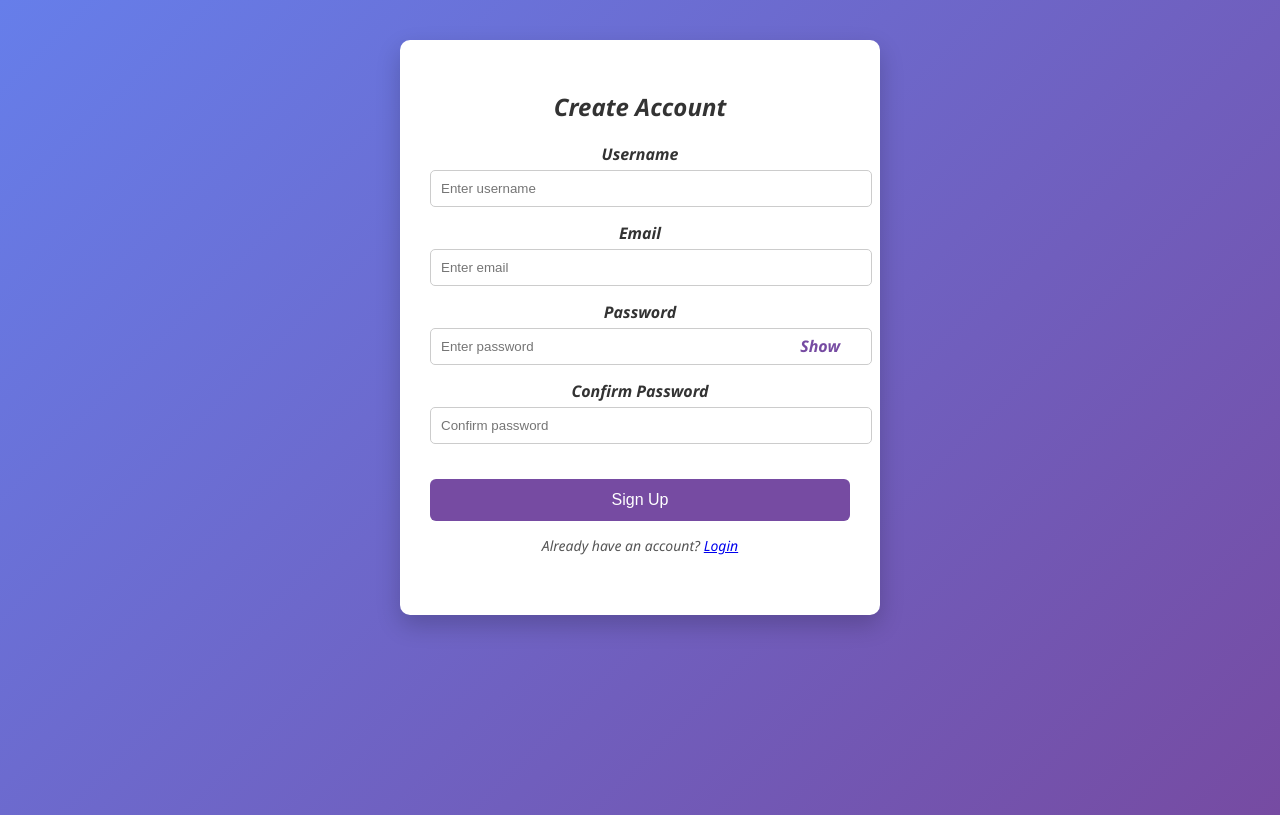
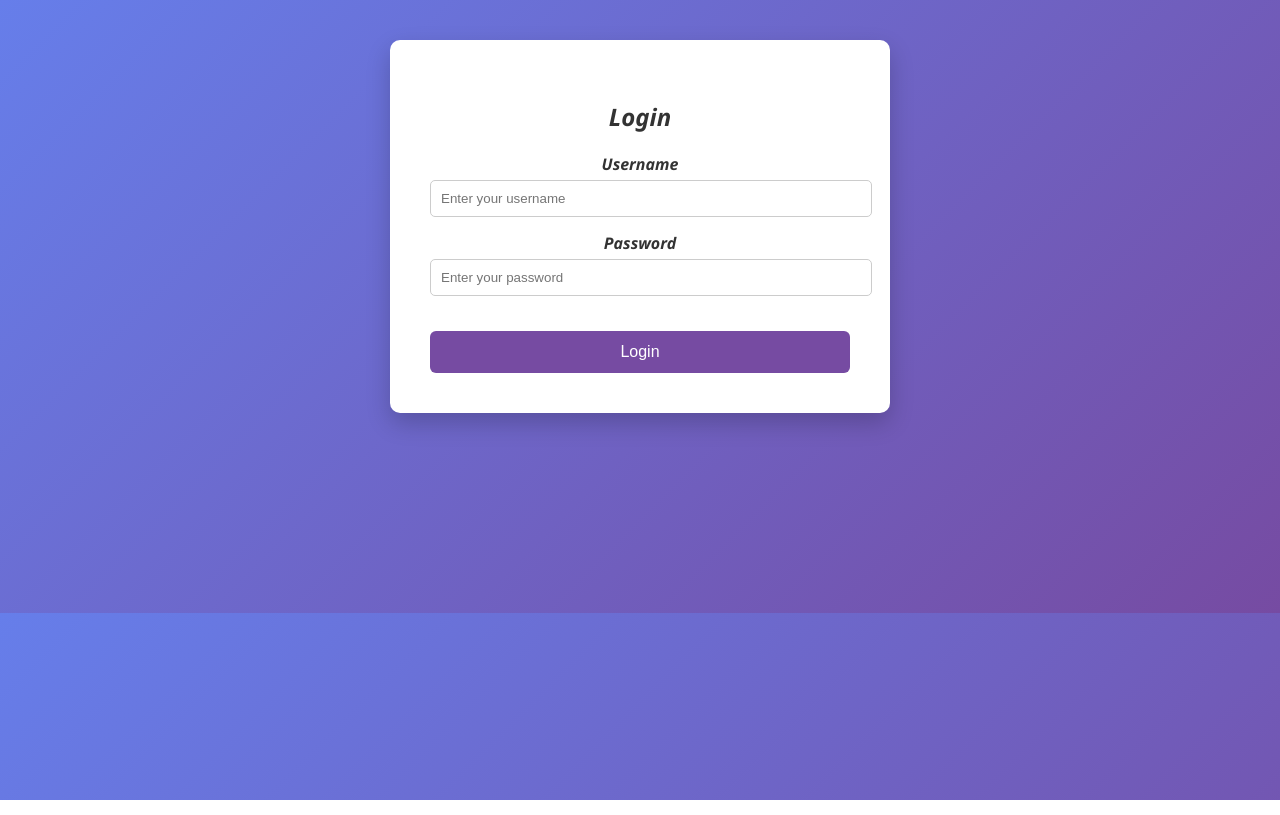
Before and after one commit to Annie2244/student-management, a React (Create React App) app in the folder frontend/: page /signup in a window 1280 px wide. Built offline with nearby package versions, Linux system fonts and the light colour scheme.

Commit message:
Use localStorage for Add Course (frontend only)

```diff
--- a/frontend/src/components/AddCourse.js
+++ b/frontend/src/components/AddCourse.js
@@ -1,6 +1,4 @@
-// src/components/AddCourse.js
 import { useState } from "react";
-import axios from "axios";
 import { useNavigate } from "react-router-dom";
 
 function AddCourse() {
@@ -8,29 +6,62 @@ function AddCourse() {
   const [creditUnits, setCreditUnits] = useState("");
   const navigate = useNavigate();
 
-  const handleSubmit = async (e) => {
+  const handleSubmit = (e) => {
     e.preventDefault();
-    try {
-      await axios.post("http://localhost:8080/api/courses", { name, creditUnits });
-      navigate("/courses");
-    } catch (error) {
-      console.error("Error adding course:", error);
-    }
+
+    // create new course object
+    const newCourse = {
+      id: Date.now(),
+      name: name,
+      creditUnits: creditUnits
+    };
+
+    // get existing courses from localStorage
+    const existingCourses =
+      JSON.parse(localStorage.getItem("courses")) || [];
+
+    // add new course
+    existingCourses.push(newCourse);
+
+    // save back to localStorage
+    localStorage.setItem("courses", JSON.stringify(existingCourses));
+
+    // go back to courses page
+    navigate("/courses");
   };
 
   return (
     <div style={{ padding: "20px" }}>
       <h2>Add Course</h2>
+
       <form onSubmit={handleSubmit}>
         <div>
-          <label>Name:</label>
-          <input value={name} onChange={(e) => setName(e.target.value)} required />
+          <label>Course Name:</label>
+          <br />
+          <input
+            type="text"
+            value={name}
+            onChange={(e) => setName(e.target.value)}
+            required
+          />
         </div>
+
+        <br />
+
         <div>
           <label>Credit Units:</label>
-          <input value={creditUnits} onChange={(e) => setCreditUnits(e.target.value)} required />
+          <br />
+          <input
+            type="number"
+            value={creditUnits}
+            onChange={(e) => setCreditUnits(e.target.value)}
+            required
+          />
         </div>
-        <button type="submit">Add</button>
+
+        <br />
+
+        <button type="submit">Add Course</button>
       </form>
     </div>
   );
--- a/frontend/src/components/Signup.js
+++ b/frontend/src/components/Signup.js
@@ -1,120 +1,87 @@
-import { Link, useNavigate } from "react-router-dom";
+import { useNavigate } from "react-router-dom";
 import { useState } from "react";
 import { AuthService } from "../services/api";
 
-function Signup() {
+function Login() {
   const [username, setUsername] = useState("");
-  const [email, setEmail] = useState("");
   const [password, setPassword] = useState("");
-  const [confirmPassword, setConfirmPassword] = useState("");
-  const [showPassword, setShowPassword] = useState(false);
-  const [error, setError] = useState("");
   const navigate = useNavigate();
 
   const handleSubmit = async (e) => {
     e.preventDefault();
 
-    // Frontend validation
-    if (!username || !email.includes("@") || !password || !confirmPassword) {
-      setError("Please fill in all fields correctly.");
-      return;
-    }
-    if (password !== confirmPassword) {
-      setError("Passwords do not match.");
-      return;
-    }
+    // Debug: log what’s being submitted
+    console.log("Submitting login with:", { username, password });
 
-    try {
-      await AuthService.register({
-        username: username.trim(),
-        email: email.trim(),
-        password: password.trim(),
-      });
+    if (username.trim() && password.trim()) {
+      try {
+        const response = await AuthService.login({
+          username: username.trim(),
+          password: password.trim(),
+        });
 
-      alert("Registration successful! Please login.");
-      navigate("/login");
-    } catch (err) {
-      console.error(err);
-      if (err.response?.status === 409) {
-        setError("Username or email already exists.");
-      } else if (err.response?.status === 400) {
-        setError("Invalid input. Please check your details.");
-      } else {
-        setError(err.response?.data?.message || "Registration failed. Please try again.");
+        // Debug: log the full API response
+        console.log("API response:", response);
+
+        if (response.status === 200) {
+          // Save authentication flag and user info
+          localStorage.setItem("isAuthenticated", "true");
+          if (response.data.token) {
+            localStorage.setItem("token", response.data.token);
+          }
+          if (response.data.username) {
+            localStorage.setItem("username", response.data.username);
+          }
+
+          // Debug: confirm successful login
+          console.log("Login successful, redirecting to dashboard...");
+
+          // Redirect to dashboard
+          navigate("/dashboard");
+        }
+      } catch (error) {
+        // Debug: log backend error message
+        console.error("Login failed:", error.response?.data || error.message);
+
+        if (error.response?.status === 401) {
+          alert("Invalid username or password.");
+        } else if (error.response?.status === 404) {
+          alert("User not found.");
+        } else {
+          alert(error.response?.data?.message || "Login failed. Please try again.");
+        }
       }
+    } else {
+      alert("Please enter both username and password");
     }
   };
 
   return (
-    <div className="container">
-      <h2>Create Account</h2>
+    <div className="container" style={{ padding: "40px", textAlign: "center" }}>
+      <h2>Login</h2>
       <form className="vertical-form" onSubmit={handleSubmit}>
         <div className="form-group">
           <label>Username</label>
           <input
-            type="text"
-            placeholder="Enter username"
             value={username}
             onChange={(e) => setUsername(e.target.value)}
+            type="text"
+            placeholder="Enter your username"
           />
         </div>
-
         <div className="form-group">
-          <label>Email</label>
+          <label>Password</label>
           <input
-            type="email"
-            placeholder="Enter email"
-            value={email}
-            onChange={(e) => setEmail(e.target.value)}
+            type="password"
+            value={password}
+            onChange={(e) => setPassword(e.target.value)}
+            placeholder="Enter your password"
           />
         </div>
-
-        <div className="form-group">
-          <label>Password</label>
-          <div style={{ position: "relative" }}>
-            <input
-              type={showPassword ? "text" : "password"}
-              placeholder="Enter password"
-              value={password}
-              onChange={(e) => setPassword(e.target.value)}
-            />
-            <span
-              style={{
-                position: "absolute",
-                right: "10px",
-                top: "50%",
-                transform: "translateY(-50%)",
-                cursor: "pointer",
-                color: "#764ba2",
-                fontWeight: "bold",
-              }}
-              onClick={() => setShowPassword(!showPassword)}
-            >
-              {showPassword ? "Hide" : "Show"}
-            </span>
-          </div>
-        </div>
-
-        <div className="form-group">
-          <label>Confirm Password</label>
-          <input
-            type={showPassword ? "text" : "password"}
-            placeholder="Confirm password"
-            value={confirmPassword}
-            onChange={(e) => setConfirmPassword(e.target.value)}
-          />
-        </div>
-
-        {error && <p style={{ color: "red", textAlign: "center" }}>{error}</p>}
-
-        <button type="submit" className="submit-btn">Sign Up</button>
+        <button type="submit" className="submit-btn">Login</button>
       </form>
-
-      <p className="form-footer">
-        Already have an account? <Link to="/login">Login</Link>
-      </p>
     </div>
   );
 }
 
-export default Signup;
+export default Login;
--- a/package.json
+++ b/package.json
@@ -1,5 +1,7 @@
 {
   "dependencies": {
-    "axios": "^1.13.4"
+    "axios": "^1.13.4",
+    "react": "^18.3.1",
+    "react-dom": "^18.3.1"
   }
 }
```
Also changed, not shown: frontend/src/components/Login.js (+12 -1 lines), 1 other file (tests, documents, lock files or other folders).
